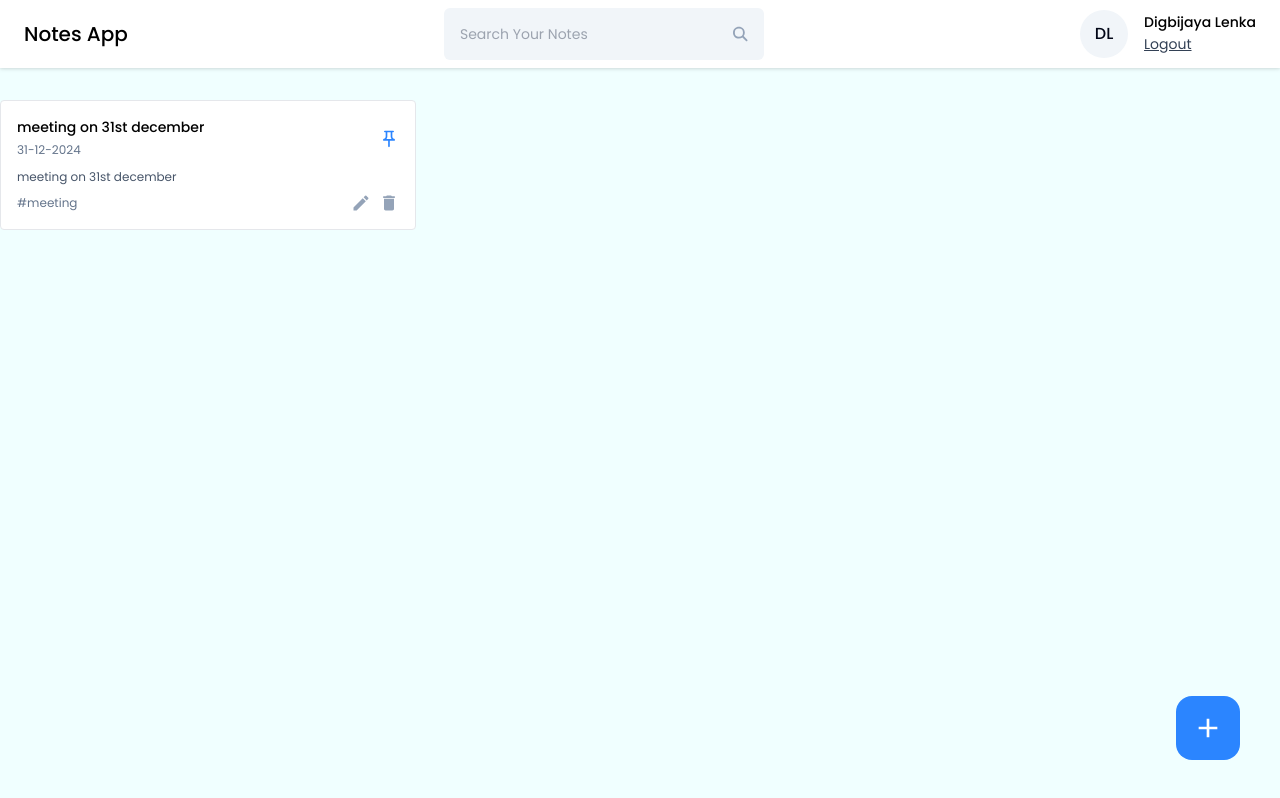
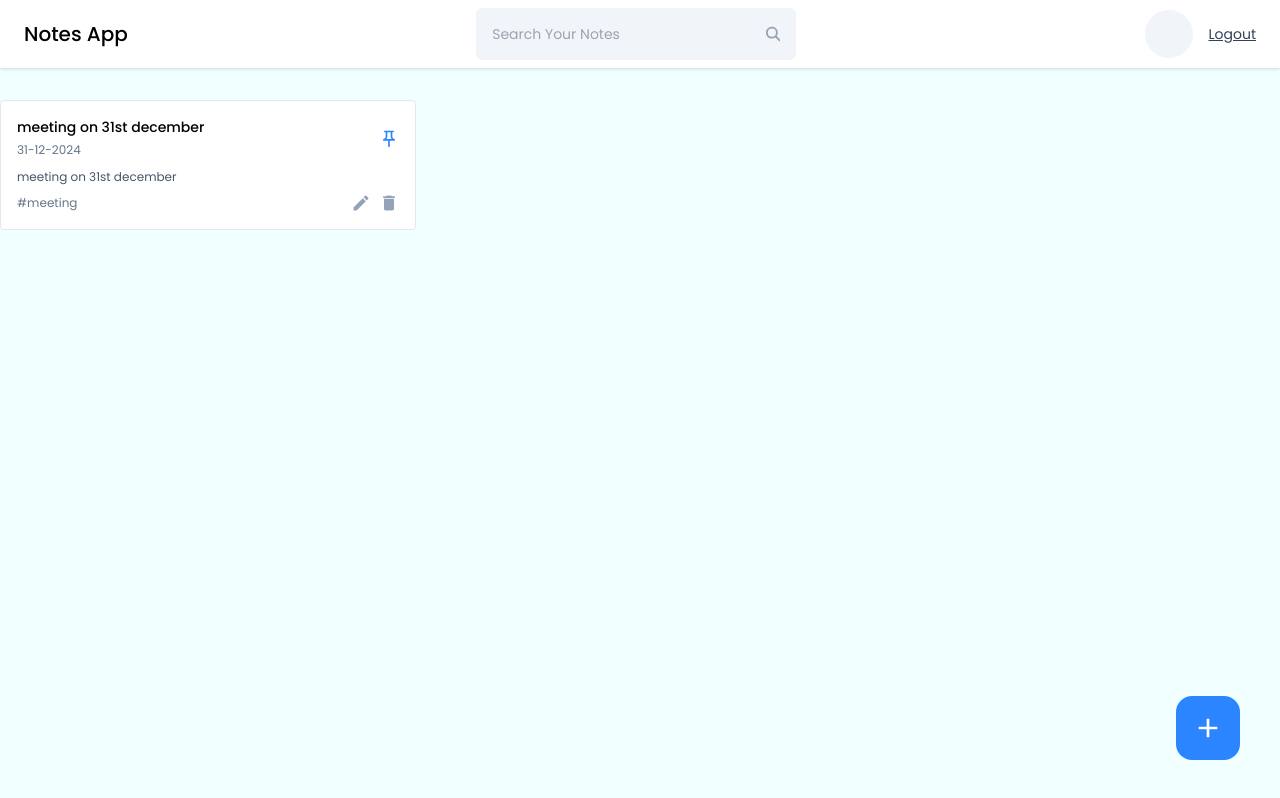
Before and after one commit to t3nsor98/Full_Stack_Note_App, a React (Vite) app in the folder frontend/notes-app/: page /dashboard in a window 1280 px wide. Built offline with nearby package versions, Linux system fonts and the light colour scheme; no server answers.

Commit message:
fixed the initials issue in frontend

```diff
--- a/frontend/notes-app/src/components/Cards/ProfileInfo.jsx
+++ b/frontend/notes-app/src/components/Cards/ProfileInfo.jsx
@@ -1,14 +1,13 @@
-import React from "react";
 import { getInitials } from "../../utils/helper";
 
-export default function ProfileInfo({ onLogout }) {
+export default function ProfileInfo({ userInfo, onLogout }) {
   return (
     <div className="flex items-center gap-4">
       <div className="w-12 h-12 flex items-center justify-center rounded-full font-medium bg-slate-100 text-slate-950">
-        {getInitials("Digbijaya Lenka")}
+        {getInitials(userInfo?.fullName || "")}
       </div>
       <div>
-        <p className="text-sm font-medium">Digbijaya Lenka</p>
+        <p className="text-sm font-medium">{userInfo?.fullName}</p>
         <button className="text-sm text-slate-700 underline" onClick={onLogout}>
           Logout
         </button>
--- a/frontend/notes-app/src/components/Navbar/Navbar.jsx
+++ b/frontend/notes-app/src/components/Navbar/Navbar.jsx
@@ -3,7 +3,7 @@
 import { useNavigate } from "react-router-dom";
 import SearchBar from "../SearchBar/SearchBar";
 
-export default function Navbar() {
+export default function Navbar({ userInfo }) {
   const [searchQuery, setSearchQuery] = useState("");
 
   const handleSearch = () => {};
@@ -14,6 +14,7 @@
 
   const navigate = useNavigate();
   const onLogout = () => {
+    localStorage.clear();
     navigate("/login");
   };
   return (
@@ -22,12 +23,12 @@
 
       <SearchBar
         value={searchQuery}
-        onChange={({target}) => setSearchQuery(target.value)}
+        onChange={({ target }) => setSearchQuery(target.value)}
         handleSearch={handleSearch}
         onClearSearch={onClearSearch}
       />
 
-      <ProfileInfo onLogout={onLogout} />
+      <ProfileInfo userInfo={userInfo} onLogout={onLogout} />
     </div>
   );
 }
--- a/frontend/notes-app/src/pages/Home/Home.jsx
+++ b/frontend/notes-app/src/pages/Home/Home.jsx
@@ -40,7 +40,7 @@
   return (
     <div>
       <>
-        <Navbar />
+        <Navbar userInfo={userInfo} />
         <div className="container mx-auto">
           <div className="grid grid-cols-3 gap-4 mt-8">
             <NoteCard
```
